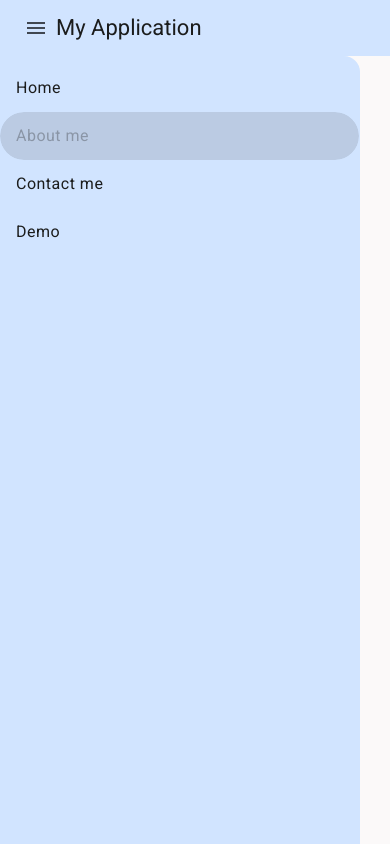
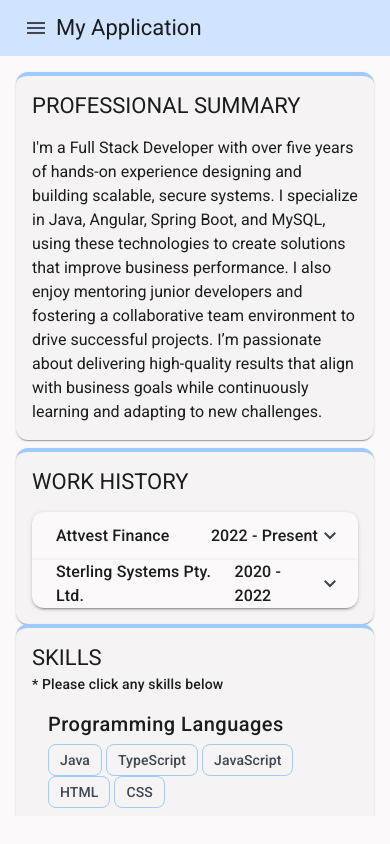
Before and after one commit to HsiaoJ0629/my-angular-app, an Angular app: page /about in a window 390 px wide. Built offline with nearby package versions, Linux system fonts and the light colour scheme.

Commit message:
compatible with mobile

```diff
--- a/src/app/components/about/about.component.html
+++ b/src/app/components/about/about.component.html
@@ -1,10 +1,10 @@
 <div class="row">
-    <div class="col-6">
+    <div class="col-sm-12 col-md-6">
         <app-summary></app-summary>
         <div class="m-2"></div>
         <app-history [selectedSkill]="selectedSkill"></app-history>
     </div>
-    <div class="col-6">
+    <div class="col-sm-12 col-md-6">
         <app-skills (selectSkill)="onSelectSkill($event)"></app-skills>
     </div>
 </div>
--- a/src/app/components/history/history.component.html
+++ b/src/app/components/history/history.component.html
@@ -7,6 +7,7 @@
       <ng-container *ngFor="let wh of workHistorys">
         <mat-expansion-panel [expanded]="wh.isOpen">
           <mat-expansion-panel-header>
+            <ng-container *ngIf="!isMobile">
               <mat-panel-title> {{wh.company}} </mat-panel-title>
               <mat-panel-description>
                 <div class="w-100 d-flex justify-content-between">
@@ -14,7 +15,13 @@
                   <div>{{displayDate(wh)}}</div>
                 </div>
               </mat-panel-description>
+            </ng-container>
+            <div class="w-100 d-flex justify-content-between" *ngIf="isMobile">
+              <div>{{wh.company}}</div>
+              <div class="me-2">{{displayDate(wh)}}</div>
+            </div>
           </mat-expansion-panel-header>
+          <div *ngIf="isMobile">{{wh.role}}</div>
           <ul>
             <li *ngFor="let r of wh.responsibilities">{{r}}</li>
           </ul>
--- a/src/app/components/history/history.component.ts
+++ b/src/app/components/history/history.component.ts
@@ -9,6 +9,7 @@ import {
 } from '@angular/core';
 import { MaterialModule } from '../../modules/material.module';
 import { Subscription } from 'rxjs';
+import { BreakpointObserver } from '@angular/cdk/layout';
 
 @Component({
   selector: 'app-history',
@@ -21,6 +22,7 @@ export class HistoryComponent implements OnChanges, OnInit {
   @Input() selectedSkill!: string;
 
   isHighlight: boolean = false;
+  isMobile: boolean = false;
 
   workHistorys: WorkHistory[] = [
     {
@@ -88,7 +90,9 @@ export class HistoryComponent implements OnChanges, OnInit {
   ];
 
 
-  constructor() { }
+  constructor(
+    private breakpointObserver: BreakpointObserver
+  ) { }
 
   ngOnChanges(changes: SimpleChanges): void {
     if (changes['selectedSkill']) {
@@ -105,7 +109,11 @@ export class HistoryComponent implements OnChanges, OnInit {
     }
   }
 
-  ngOnInit(): void {}
+  ngOnInit(): void {
+    this.breakpointObserver.observe(['(max-width: 768px)']).subscribe(result => {
+      this.isMobile = result.matches;
+    });
+  }
 
   displayDate(wh: WorkHistory) {
     return wh.start_year + ' - ' + wh.end_year;
--- a/src/app/components/side-menu/side-menu.component.html
+++ b/src/app/components/side-menu/side-menu.component.html
@@ -1,6 +1,8 @@
 <!-- src/app/side-menu/side-menu.component.html -->
 <mat-sidenav-container class="sidenav-container">
-  <mat-sidenav #sidenav mode="side" opened>
+  <mat-sidenav #sidenav
+    mode="side"
+    [opened]="!isMobile">
     <mat-nav-list>
       <ng-container *ngFor="let url of urls">
         <a mat-list-item
--- a/src/app/components/side-menu/side-menu.component.scss
+++ b/src/app/components/side-menu/side-menu.component.scss
@@ -14,3 +14,10 @@
   right: 50%;
   z-index: 9999;
 }
+
+
+@media (max-width: 768px) {
+  .mat-sidenav {
+    width: 100%;
+  }
+}
--- a/src/app/components/side-menu/side-menu.component.ts
+++ b/src/app/components/side-menu/side-menu.component.ts
@@ -2,6 +2,7 @@ import { AfterViewInit, Component, ElementRef, OnDestroy, OnInit, ViewChild } fr
 import { MaterialModule } from '../../modules/material.module';
 import { NavigationEnd, Router } from '@angular/router';
 import { MatSidenav } from '@angular/material/sidenav';
+import { BreakpointObserver, Breakpoints } from '@angular/cdk/layout';
 
 @Component({
   selector: 'app-side-menu',
@@ -19,10 +20,12 @@ export class SideMenuComponent implements OnInit, AfterViewInit, OnDestroy {
     { path: '/demo', name: 'Demo' }
   ];
   showGoTop: boolean = false;
+  isMobile: boolean = false;
   private mutationObserver!: MutationObserver;
   private resizeObserver!: ResizeObserver;
   constructor(
-    private router: Router
+    private router: Router,
+    private breakpointObserver: BreakpointObserver
   ) {
 
   }
@@ -37,6 +40,11 @@ export class SideMenuComponent implements OnInit, AfterViewInit, OnDestroy {
 
       }
     });
+
+    this.breakpointObserver.observe([Breakpoints.Handset])
+      .subscribe(result => {
+        this.isMobile = result.matches;
+      });
   }
 
   ngAfterViewInit(): void {
--- a/src/app/components/skills/skills.component.html
+++ b/src/app/components/skills/skills.component.html
@@ -8,9 +8,11 @@
             <ng-container *ngFor="let skill of skills">
                 <mat-list-item class="mb-2 pb-2 pt-2" style="height: auto;">
                     <h5 class="mt-0 mb-2">{{skill.category}}</h5>
-                    <ng-container *ngFor="let item of skill.items">
-                        <mat-chip class="me-1 clickable" [highlighted]="selectedSkill === item" (click)="onSelectSkill(item)">{{item}}</mat-chip>
-                    </ng-container>
+                    <div class="d-flex flex-wrap">
+                        <ng-container *ngFor="let item of skill.items">
+                            <mat-chip class="me-1 clickable" [highlighted]="selectedSkill === item" (click)="onSelectSkill(item)">{{item}}</mat-chip>
+                        </ng-container>
+                    </div>
                 </mat-list-item>
             </ng-container>
         </mat-list>
--- a/src/app/modules/material.module.ts
+++ b/src/app/modules/material.module.ts
@@ -16,6 +16,7 @@ import { MatFormFieldModule } from '@angular/material/form-field';
 import { MatInputModule } from '@angular/material/input';
 import { FormsModule } from '@angular/forms';
 import { MatDialogModule } from '@angular/material/dialog';
+import { LayoutModule } from '@angular/cdk/layout';
 
 
 @NgModule({
@@ -37,7 +38,8 @@ import { MatDialogModule } from '@angular/material/dialog';
     MatFormFieldModule,
     MatInputModule,
     FormsModule,
-    MatDialogModule
+    MatDialogModule,
+    LayoutModule
   ]
 })
 export class MaterialModule { }
```
Lines whose indentation alone changed are shown as unchanged.
